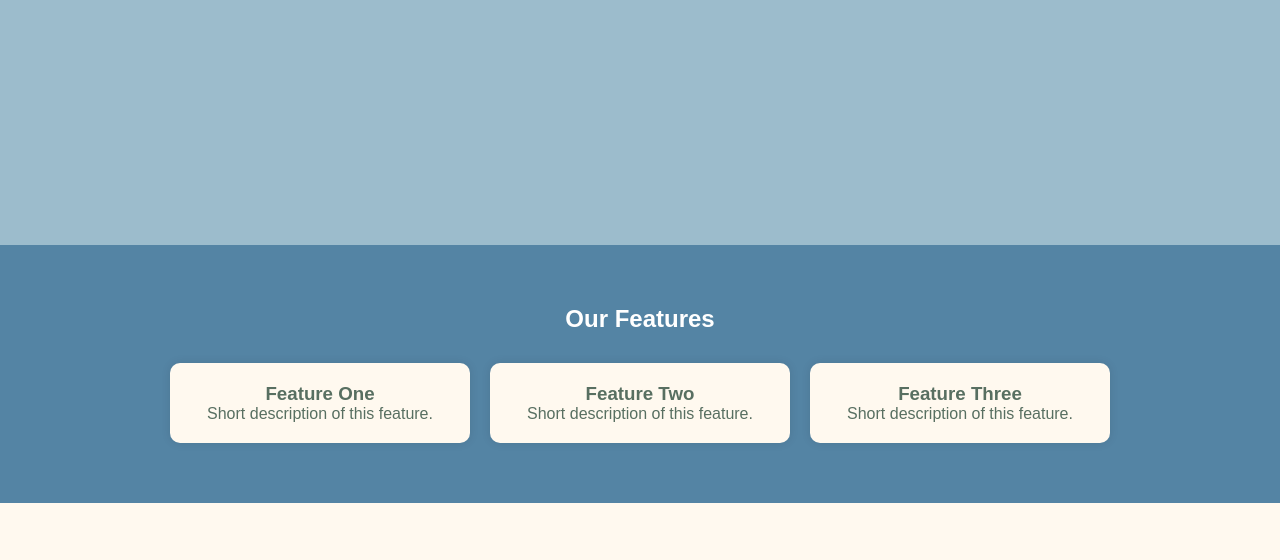
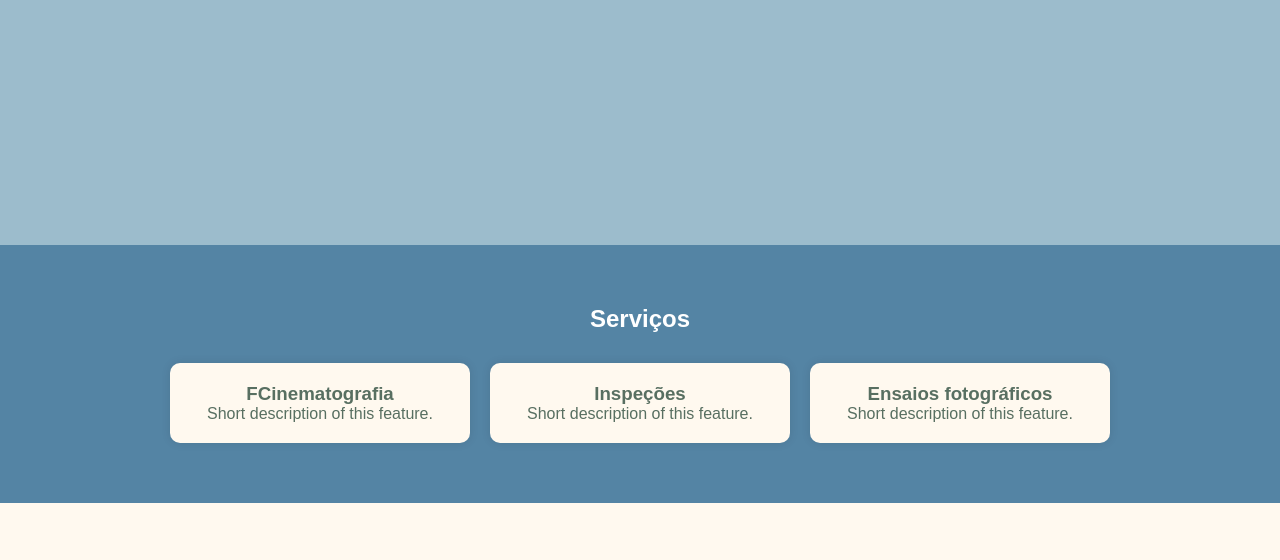
Before and after one commit to favloo/moln, a plain HTML site: page moln/index.html in a window 1280 px wide. Shown: the part 555-1115 px from the top of the page. Drawn offline with Linux system fonts and the light colour scheme.

Commit message:
Moln_v2.html

```diff
--- a/moln/index.html
+++ b/moln/index.html
@@ -20,18 +20,18 @@
 
     <section id="features" class="features">
         <div class="container">
-            <h2>Our Features</h2>
+            <h2>Serviços</h2>
             <div class="feature-list">
                 <div class="feature">
-                    <h3>Feature One</h3>
+                    <h3>FCinematografia</h3>
                     <p>Short description of this feature.</p>
                 </div>
                 <div class="feature">
-                    <h3>Feature Two</h3>
+                    <h3>Inspeções</h3>
                     <p>Short description of this feature.</p>
                 </div>
                 <div class="feature">
-                    <h3>Feature Three</h3>
+                    <h3>Ensaios fotográficos</h3>
                     <p>Short description of this feature.</p>
                 </div>
             </div>
```
